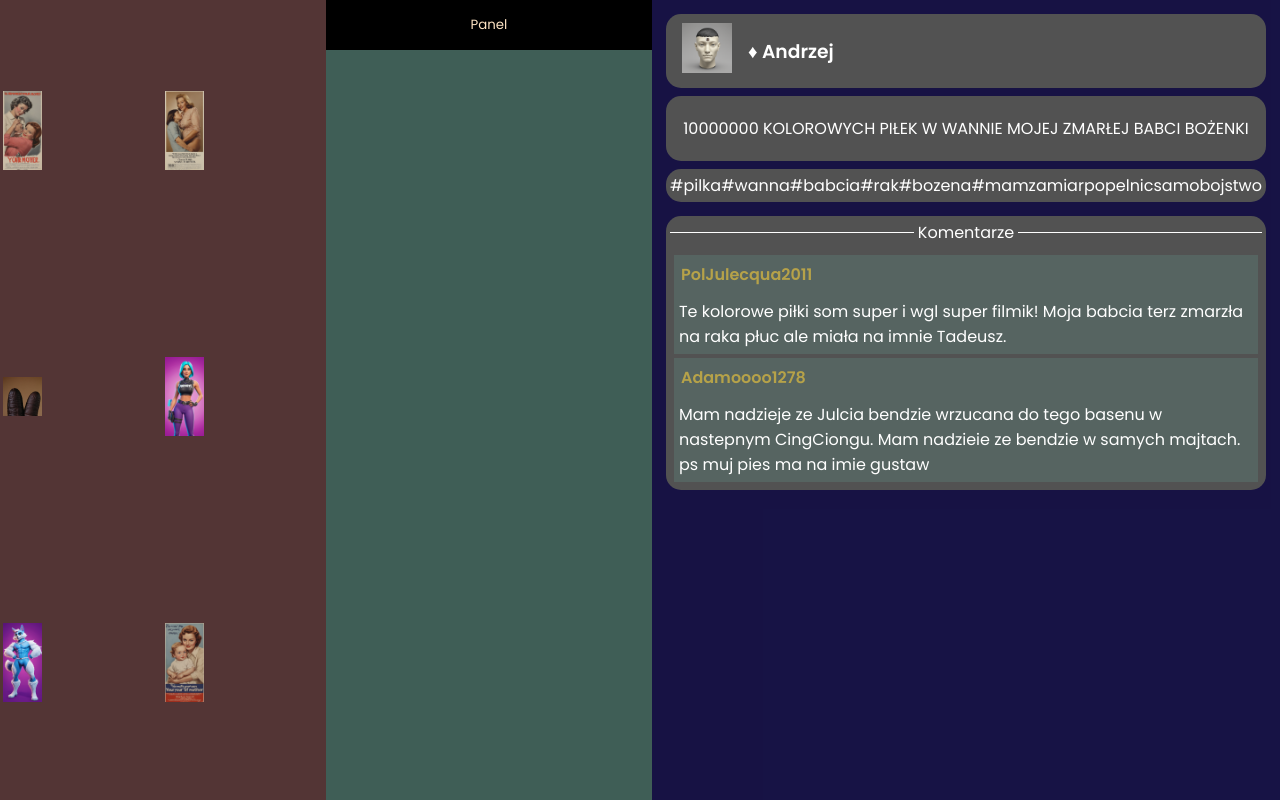
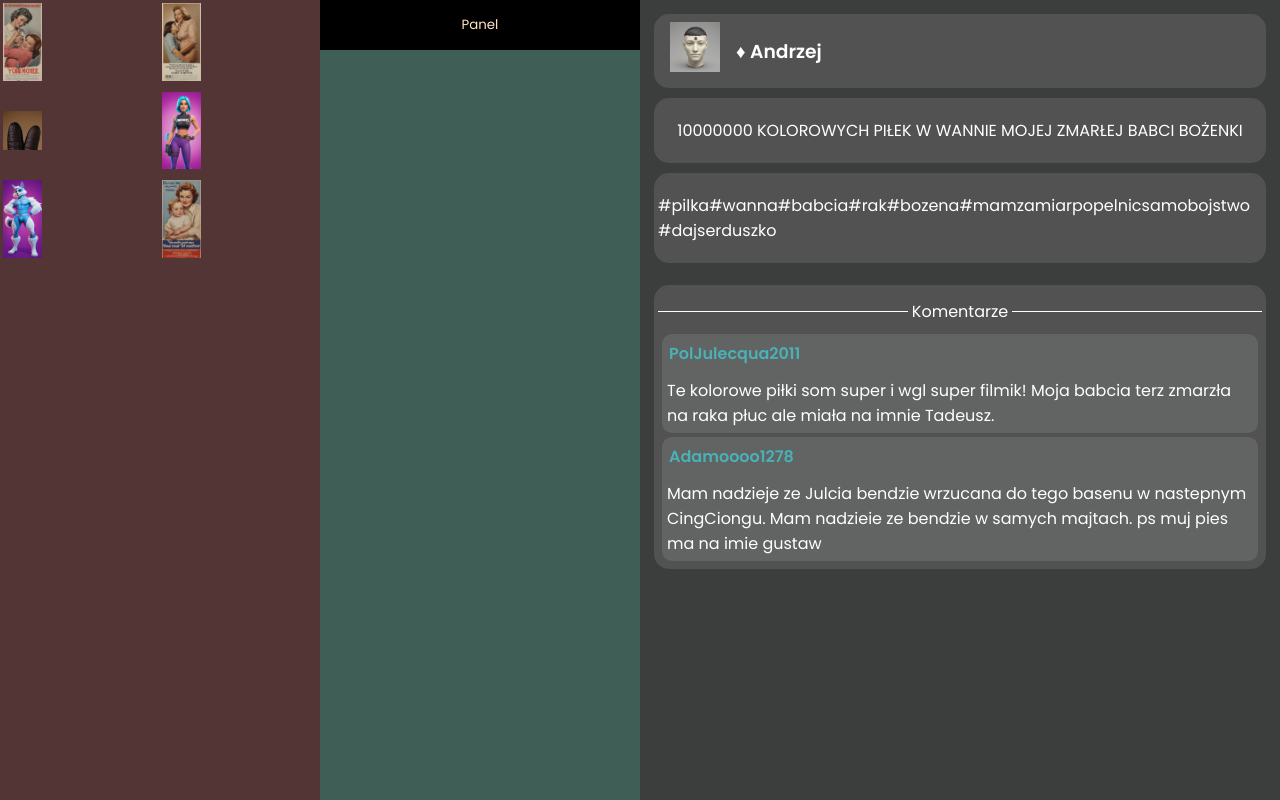
Before and after one commit to Lufonix/cingciong, a PHP site: page /cingciong.php in a window 1280 px wide. Run offline with PHP 8.4, Linux system fonts and the light colour scheme; the visitor is signed in with stand-in values (Sample User, id 1).

Commit message:
HEHEXD
HUJ WAM W DUPE ŚMIECIE

```diff
--- a/cingciong.php
+++ b/cingciong.php
@@ -56,15 +56,17 @@
 
             </div>
 
+        <div class="video_info">
+
             <div class="video_title">
                 <p>10000000 KOLOROWYCH PIŁEK W WANNIE MOJEJ ZMARŁEJ BABCI BOŻENKI</p>
             </div>
 
             <div class="video_description">
-                #pilka#wanna#babcia#rak#bozena#mamzamiarpopelnicsamobojstwo
+                <p>#pilka#wanna#babcia#rak#bozena#mamzamiarpopelnicsamobojstwo#dajserduszko</p>
             </div>
 
-
+        </div>
 
             <div class="comments">
 
--- a/info.txt
+++ b/info.txt
@@ -1 +1,4 @@
-ALTER TABLE user_data AUTO_INCREMENT = 1
+ALTER TABLE user_data AUTO_INCREMENT = 1;
+
+
+SELECT user.login, video.title, video.description ,comments.content FROM video JOIN user on user.id = video.user_id JOIN comments on comments.id = comment_id;
--- a/styl3.css
+++ b/styl3.css
@@ -7,7 +7,7 @@
 }
 #conter{
     display: flex;
-    justify-content: space-between;
+    flex-wrap: wrap;
     width: 100%;
 }
 
@@ -20,8 +20,7 @@
     width: 100%;
     height: 100vh;
     background-color: rgb(83, 53, 53);
-    display: flex;
-
+    flex: 1;
 }
 
 table{
@@ -47,6 +46,7 @@
 
 
 #tyktyk{
+    flex: 1;
     max-width: 640px;
     width: 100%;
     height: 100vh;
@@ -73,21 +73,20 @@
 
 
 #prawy{
+    flex: 1;
     max-width: 640px;
     color: white;
     height: 100vh;
-    /* width: 100%; */
-    background-color: rgba(14, 9, 61, 0.959);
+    width: 100%;
+    background-color: #3c3d3d;
 }
 
 #prawy img{
     width: 50px;
-    max-width: 640px;
 }
 
 #user_data{
     display: flex;
-    align-items: center;
     margin: 14px 14px 8px 14px;
     padding: 4px;
     background-color: rgb(82, 82, 82);
@@ -99,7 +98,16 @@
     margin: 4px 16px 4px 12px;
 }
 
+
+
+
+.video_info{
+    display: flex;
+    flex-direction: column;
+}
+
 .video_title{
+    flex: 1;
     margin: 2px 14px 8px 14px;
     padding: 4px;
     background-color: rgb(82, 82, 82);
@@ -108,11 +116,16 @@
 }
 
 .video_description{
+    flex:1;
+    word-wrap: break-word;
     margin: 2px 14px 8px 14px;
     padding: 4px;
     background-color: rgb(82, 82, 82);
     border-radius: 15px;
 }
+
+
+
 
 .comments{
     margin: 14px 14px 8px 14px;
@@ -126,7 +139,7 @@
     display: flex;
     align-items: center;
     text-align: center;
-    margin-bottom: 10px;
+    margin: 10px 0px;
   }
 
   .comments_title::before,
@@ -147,11 +160,12 @@
 
 .comment{
     margin: 4px 4px;
-    background-color: rgb(86, 100, 97);
+    background-color: rgb(98, 99, 99);
+    border-radius: 10px;
 }
 
 .comment_name{
-    color: rgb(182, 162, 73);
+    color: rgb(73, 178, 182);
     font-weight: bold;
     padding: 7px;
 }
```
